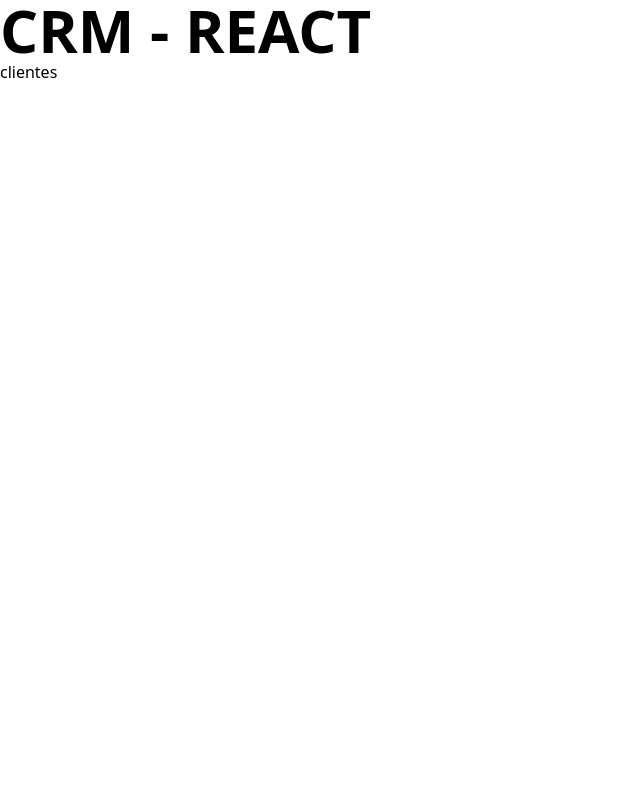
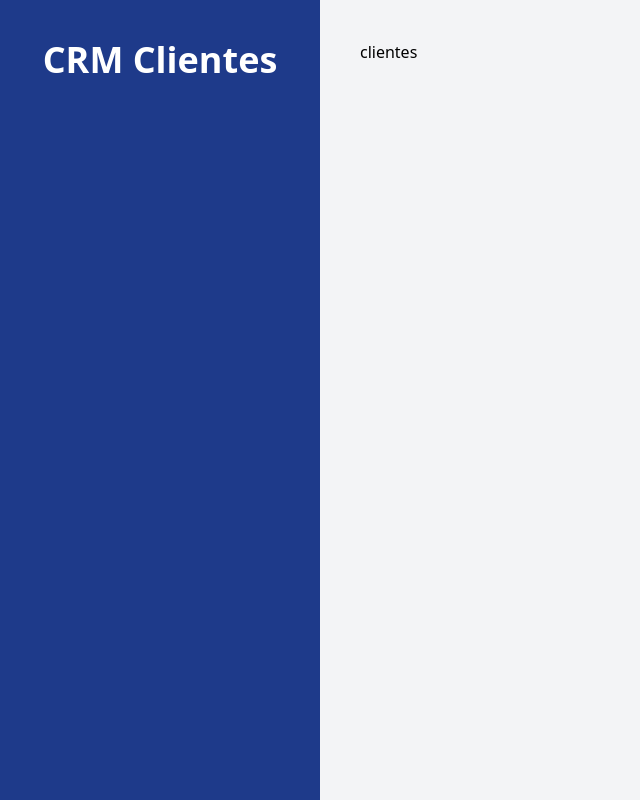
Before and after one commit to jhechus/Administrador-de-clientes, a React (Vite) app: page / in a window 1280 px wide. Shown: the whole page, without its empty margins (0-640 px from the left). Built offline with nearby package versions, Linux system fonts and the light colour scheme.

Commit message:
agregando el layout

```diff
--- a/index.html
+++ b/index.html
@@ -4,9 +4,9 @@
     <meta charset="UTF-8" />
     <link rel="icon" type="image/svg+xml" href="/vite.svg" />
     <meta name="viewport" content="width=device-width, initial-scale=1.0" />
-    <title>Vite + React</title>
+    <title>CRM React router dom</title>
   </head>
-  <body>
+  <body class="min-h-screen bg-gray-100">
     <div id="root"></div>
     <script type="module" src="/src/main.jsx"></script>
   </body>
--- a/src/components/Layout.jsx
+++ b/src/components/Layout.jsx
@@ -2,11 +2,14 @@
 
 function Layout() {
   return (
-    <div>
-      <h1 className=' text-6xl font-bold'> CRM - REACT</h1>
+    <div className=" md:flex md:min-h-screen">
+        <aside className="md:w-1/4 bg-blue-900 px-5 py-10">
+            <h2 className=" text-4xl font-black text-center text-white"> CRM Clientes</h2>
+        </aside>
 
-      <Outlet />
-
+      <main className=" md:w-3/4 p-10 md:h-screen overflow-scroll">
+        <Outlet />
+      </main>
     </div>
   )
 }
```
